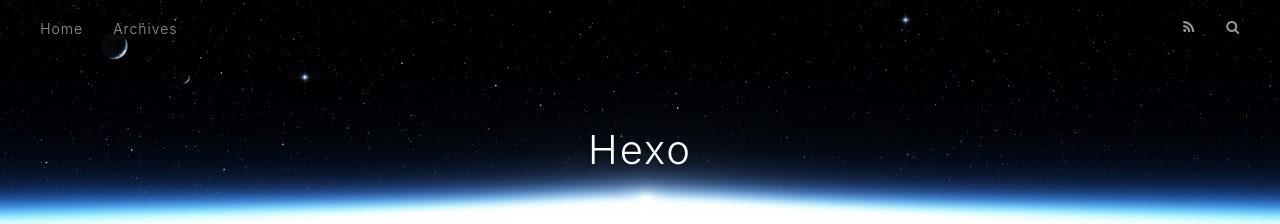
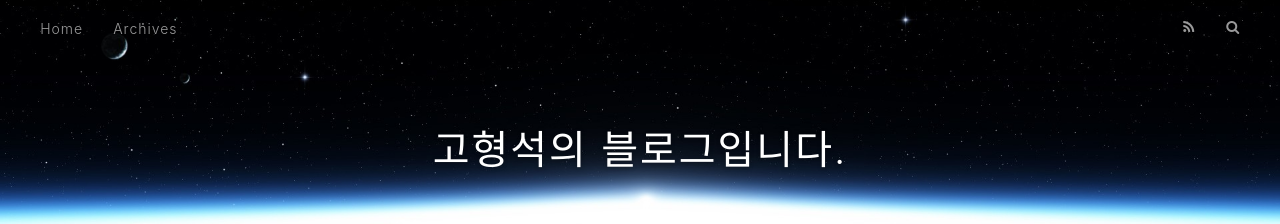
Before and after one commit to godori004/godori004.github.io, a plain HTML site: page index.html in a window 1280 px wide. Shown: the top 224 px of the page. Drawn offline with nearby package versions, Linux system fonts and the light colour scheme.

Commit message:
Site updated: 2018-07-24 23:32:41

```diff
--- a/index.html
+++ b/index.html
@@ -5,17 +5,17 @@
 
 
 
-  <title>Hexo</title>
+  <title>고형석의 블로그입니다.</title>
   <meta name="viewport" content="width=device-width, initial-scale=1, maximum-scale=1">
   <meta property="og:type" content="website">
-<meta property="og:title" content="Hexo">
+<meta property="og:title" content="고형석의 블로그입니다.">
 <meta property="og:url" content="https://godori004.github.io/index.html">
-<meta property="og:site_name" content="Hexo">
+<meta property="og:site_name" content="고형석의 블로그입니다.">
 <meta property="og:locale" content="default">
 <meta name="twitter:card" content="summary">
-<meta name="twitter:title" content="Hexo">
+<meta name="twitter:title" content="고형석의 블로그입니다.">
 
-    <link rel="alternate" href="/atom.xml" title="Hexo" type="application/atom+xml">
+    <link rel="alternate" href="/atom.xml" title="고형석의 블로그입니다." type="application/atom+xml">
 
 
     <link rel="icon" href="/favicon.png">
@@ -34,7 +34,7 @@
   <div id="header-outer" class="outer">
     <div id="header-title" class="inner">
       <h1 id="logo-wrap">
-        <a href="/" id="logo">Hexo</a>
+        <a href="/" id="logo">고형석의 블로그입니다.</a>
       </h1>
 
     </div>
@@ -97,7 +97,7 @@
 
     </div>
     <footer class="article-footer">
-      <a data-url="https://godori004.github.io/2018/07/24/hello-world/" data-id="cjjzpbnz000009yhcp3hx8fr1" class="article-share-link">Share</a>
+      <a data-url="https://godori004.github.io/2018/07/24/hello-world/" data-id="cjjzsuq4f0000bkhch6ultj29" class="article-share-link">Share</a>
 
 
     </footer>
```
Also changed, not shown: 2018/07/24/hello-world/index.html (+5 -5 lines), archives/2018/07/index.html (+6 -6 lines), archives/2018/index.html (+6 -6 lines), archives/index.html (+6 -6 lines).
